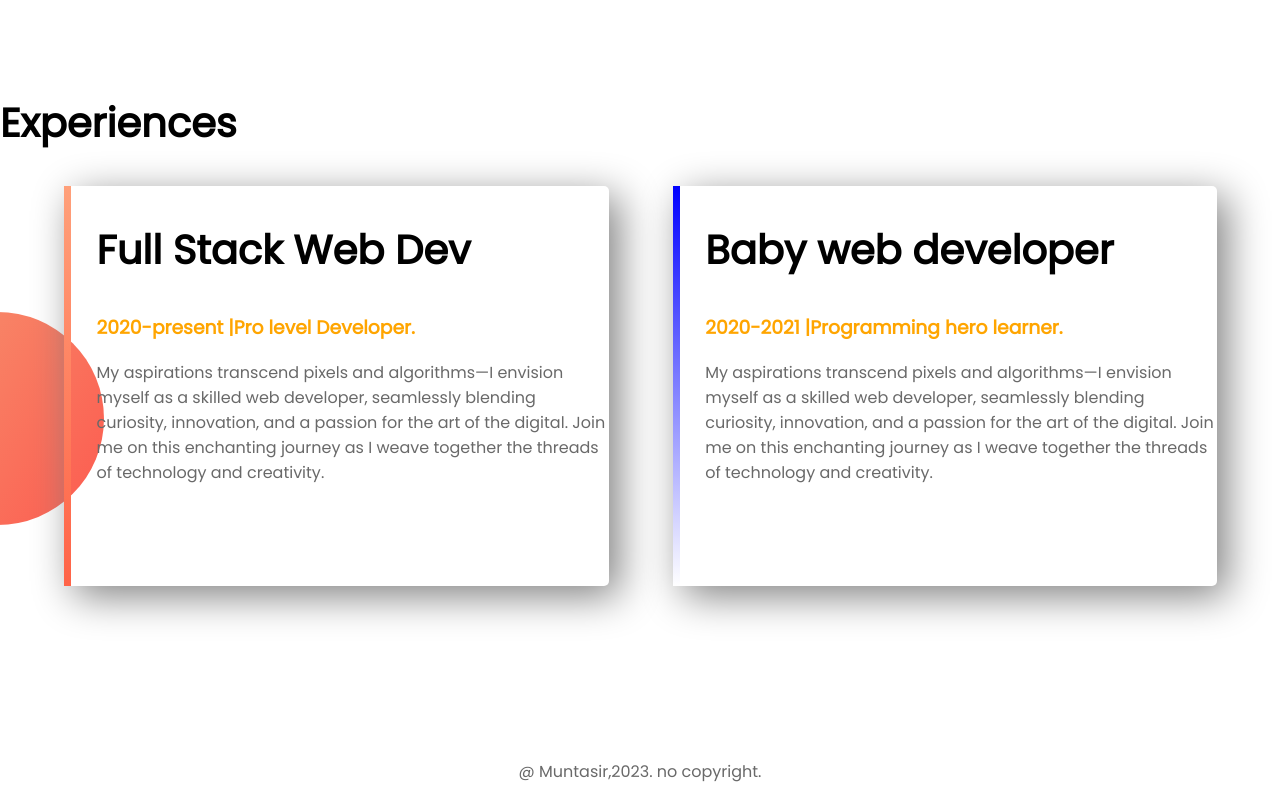
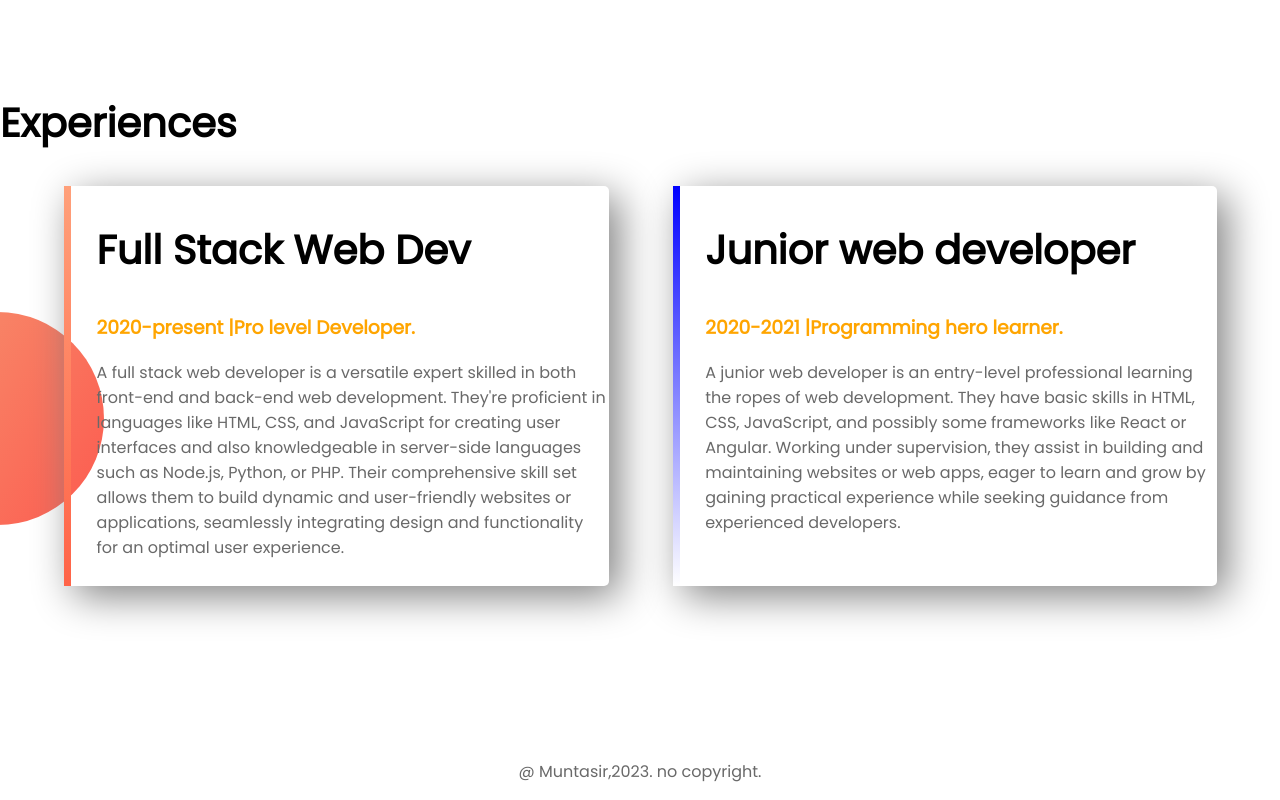
Before and after one commit to Muntasir-Shawon/error-finding, a plain HTML site: page index.html in a window 1280 px wide. Shown: the part 1240-2040 px from the top of the page. Drawn offline with Linux system fonts and the light colour scheme.

Commit message:
second commit

```diff
--- a/index.html
+++ b/index.html
@@ -41,12 +41,12 @@
         <div id="full-stack" class="half-width single-experience">
             <h2>Full Stack Web Dev</h2>
             <h3 class="name-highlight">2020-present |Pro level Developer.</h3>
-            <p>My aspirations transcend pixels and algorithms—I envision myself as a skilled web developer, seamlessly blending curiosity, innovation, and a passion for the art of the digital. Join me on this enchanting journey as I weave together the threads of technology and creativity.</p>
+            <p>A full stack web developer is a versatile expert skilled in both front-end and back-end web development. They're proficient in languages like HTML, CSS, and JavaScript for creating user interfaces and also knowledgeable in server-side languages such as Node.js, Python, or PHP. Their comprehensive skill set allows them to build dynamic and user-friendly websites or applications, seamlessly integrating design and functionality for an optimal user experience.</p>
         </div>
         <div id="baby-dev" class="half-width single-experience">
-            <h2>Baby web developer</h2>
+            <h2>Junior web developer</h2>
             <h3 class="name-highlight">2020-2021 |Programming hero learner.</h3>
-                <p>My aspirations transcend pixels and algorithms—I envision myself as a skilled web developer, seamlessly blending curiosity, innovation, and a passion for the art of the digital. Join me on this enchanting journey as I weave together the threads of technology and creativity.</p>
+                <p>A junior web developer is an entry-level professional learning the ropes of web development. They have basic skills in HTML, CSS, JavaScript, and possibly some frameworks like React or Angular. Working under supervision, they assist in building and maintaining websites or web apps, eager to learn and grow by gaining practical experience while seeking guidance from experienced developers.</p>
 
         </div>
     </section>
```
